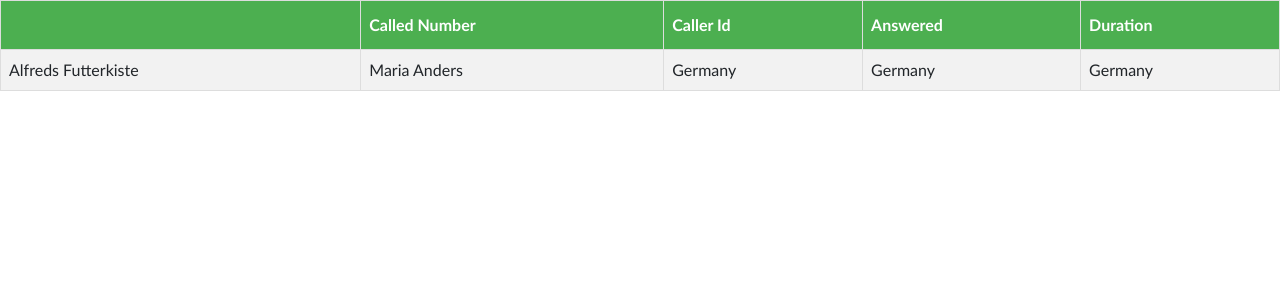
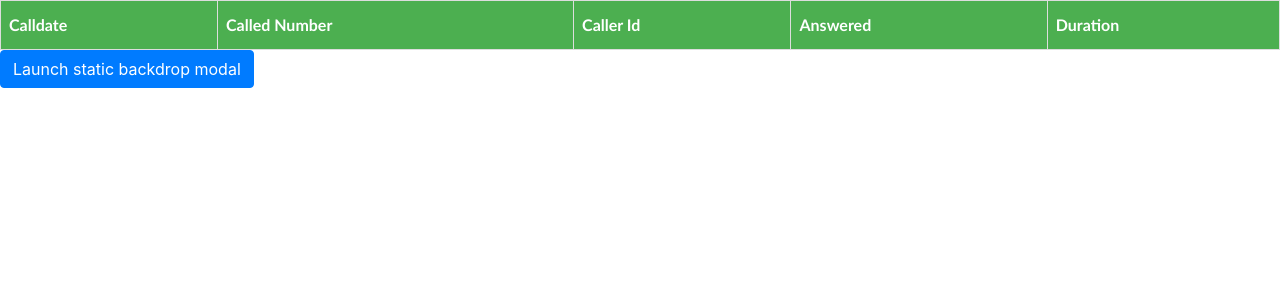
Before and after one commit to omur8819/callList-python-Flask, a Flask app: page /api in a window 1280 px wide. Shown: the top 300 px of the page. Run offline with Flask 2, Linux system fonts and the light colour scheme; lists and menus that the app fills with data are empty; some libraries are stand-ins or nearby versions.

Commit message:
modal components added

```diff
--- a/app.py
+++ b/app.py
@@ -36,16 +36,16 @@ def api():
         json_data = response.json()["CallList"]
 
         # filter data for layout into calltable
-        def client_caller(callerAttribute):
-            return [x[callerAttribute] for x in json_data]
+        # def client_caller(callerAttribute):
+        #     return [x[callerAttribute] for x in json_data]
 
-        Calldate = client_caller("calldate")
-        Called_num = client_caller("called_num")
-        Callerid = client_caller("callerid")
-        Answered = client_caller("answered")
-        Duration = client_caller("duration")
-
-        return render_template("calltable.html", Calldate = Calldate, Called_num = Called_num, Callerid = Callerid, Answered = Answered, Duration = Duration)
+        # Calldate = client_caller("calldate")
+        # Called_num = client_caller("called_num")
+        # Callerid = client_caller("callerid")
+        # Answered = client_caller("answered")
+        # Duration = client_caller("duration")
+        return render_template("calltable.html", callData = json_data)
+        # return render_template("calltable.html", Calldate = Calldate, Called_num = Called_num, Callerid = Callerid, Answered = Answered, Duration = Duration)
     else:
         return render_template("calltable.html")
 
--- a/templates/calltable.html
+++ b/templates/calltable.html
@@ -4,32 +4,63 @@
     <meta charset="UTF-8">
     <meta name="viewport" content="width=device-width, initial-scale=1.0">
     <title>CallTable</title>
-    <link href="//maxcdn.bootstrapcdn.com/bootstrap/4.1.1/css/bootstrap.min.css" rel="stylesheet" id="bootstrap-css">
+    <!-- <link href="//maxcdn.bootstrapcdn.com/bootstrap/4.1.1/css/bootstrap.min.css" rel="stylesheet" id="bootstrap-css">
     <script src="//maxcdn.bootstrapcdn.com/bootstrap/4.1.1/js/bootstrap.min.js"></script>
-    <script src="//cdnjs.cloudflare.com/ajax/libs/jquery/3.2.1/jquery.min.js"></script>
+    <script src="//cdnjs.cloudflare.com/ajax/libs/jquery/3.2.1/jquery.min.js"></script> -->
+    <link rel="stylesheet" href="https://cdn.jsdelivr.net/npm/bootstrap@4.5.3/dist/css/bootstrap.min.css" integrity="sha384-TX8t27EcRE3e/ihU7zmQxVncDAy5uIKz4rEkgIXeMed4M0jlfIDPvg6uqKI2xXr2" crossorigin="anonymous">
+    <script src="https://code.jquery.com/jquery-3.5.1.slim.min.js" integrity="sha384-DfXdz2htPH0lsSSs5nCTpuj/zy4C+OGpamoFVy38MVBnE+IbbVYUew+OrCXaRkfj" crossorigin="anonymous"></script>
+    <script src="https://cdn.jsdelivr.net/npm/bootstrap@4.5.3/dist/js/bootstrap.bundle.min.js" integrity="sha384-ho+j7jyWK8fNQe+A12Hb8AhRq26LrZ/JpcUGGOn+Y7RsweNrtN/tE3MoK7ZeZDyx" crossorigin="anonymous"></script>
     <link rel="stylesheet" type="text/css" href="{{url_for('static', filename= 'styles/calltable.css')}}">
 </head>
-<!-- 1. Calldate
-2. Called_num
-3. Callerid
-4. Answered
-5. Duration -->
 <body>
     <table id="customers">
         <tr>
-          <th>{{Calldate}}</th>
+          <th>Calldate</th>
           <th>Called Number</th>
           <th>Caller Id</th>
           <th>Answered</th>
           <th>Duration</th>
         </tr>
-        <tr>
-          <td>Alfreds Futterkiste</td>
-          <td>Maria Anders</td>
-          <td>Germany</td>
-          <td>Germany</td>
-          <td>Germany</td>
-        </tr>
-      </table>
+        {% for object in callData %}
+          <tr>
+            <td>{{object["calldate"]}}</td>
+            <td>{{object["called_num"]}}</td>
+            <td>{{object["callerid"]}}</td>
+            <td>{{object["answered"]}}</td>
+            <td>{{object["duration"]}}</td>
+
+          </tr>
+        {% endfor %}
+    </table>
+
+    <!-- Button trigger modal -->
+    <button type="button" class="btn btn-primary" data-toggle="modal" data-target="#staticBackdrop">
+      Launch static backdrop modal
+    </button>
+
+    <!-- Modal -->
+    <div class="modal fade" id="staticBackdrop" data-backdrop="static" data-keyboard="false" tabindex="-1" aria-labelledby="staticBackdropLabel" aria-hidden="true">
+      <div class="modal-dialog modal-dialog-scrollable">
+        <div class="modal-content">
+          <div class="modal-header">
+            <h5 class="modal-title" id="staticBackdropLabel">Modal title</h5>
+            <button type="button" class="close" data-dismiss="modal" aria-label="Close">
+              <span aria-hidden="true">&times;</span>
+            </button>
+          </div>
+          <div class="modal-body">
+            Lorem ipsum dolor sit amet consectetur adipisicing elit. Veritatis, voluptas reiciendis sint iusto dolorem impedit ratione sapiente necessitatibus neque ipsam in earum dolorum debitis obcaecati rem itaque quaerat fuga porro.lorem
+          </div>
+          <div class="modal-footer">
+            <button type="button" class="btn btn-secondary" data-dismiss="modal">Close</button>
+            <button type="button" class="btn btn-primary">Understood</button>
+          </div>
+        </div>
+      </div>
+    </div>
+
+
+
+
 </body>
 </html>
```
Also changed, not shown: static/styles/calltable.css (line endings or trailing spaces).
